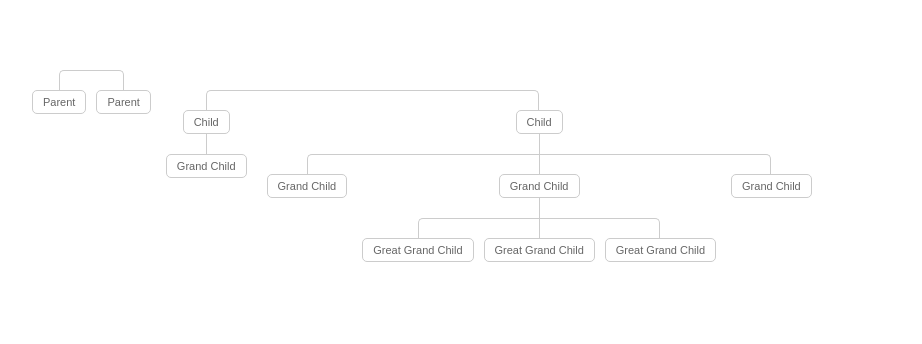
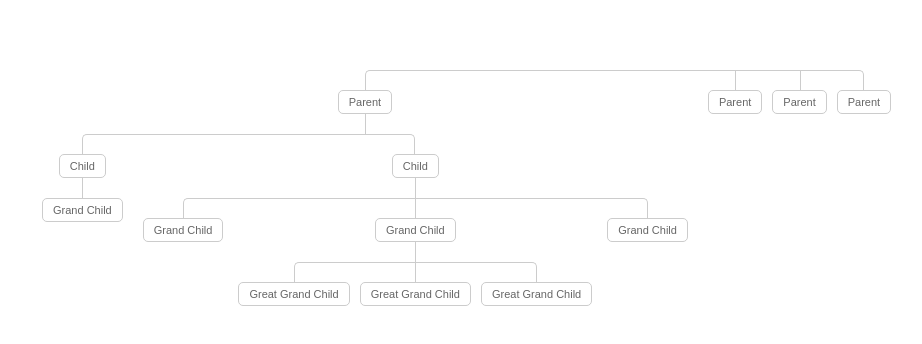
Before and after one commit to Zebotxd/nemler, a website: page tree.html in a window 1280 px wide. Shown: the whole page, without its empty margins (163-1085 px from the left). Drawn offline with Linux system fonts and the light colour scheme.

Commit message:
Update tree.html
test

```diff
--- a/tree.html
+++ b/tree.html
@@ -4,7 +4,7 @@
     <meta charset="UTF-8" />
     <meta name="viewport" content="width=device-width, initial-scale=1.0" />
     <meta http-equiv="X-UA-Compatible" content="ie=edge" />
-    <title>Tạo cây gia phả (Family Tree) bằng CSS3</title>
+    <title>Familie træ</title>
     <link rel="stylesheet" href="style.css" />
   </head>
   <body>
@@ -12,11 +12,6 @@
       <ul>
         <li>
           <a href="#">Parent</a>
-        </li>
-        <li>
-          <a href="#">Parent</a>
-        </li>
-      </ul>
           <ul>
             <li>
               <a href="#">Child</a>
@@ -53,6 +48,16 @@
             </li>
           </ul>
         </li>
+        <li>
+          <a href="#">Parent</a>
+        </li>
+        <li>
+          <a href="#">Parent</a>
+        </li>
+        <li>
+          <a href="#">Parent</a>
+        </li>
+      </ul>
     </div>
   </body>
 </html>
```
